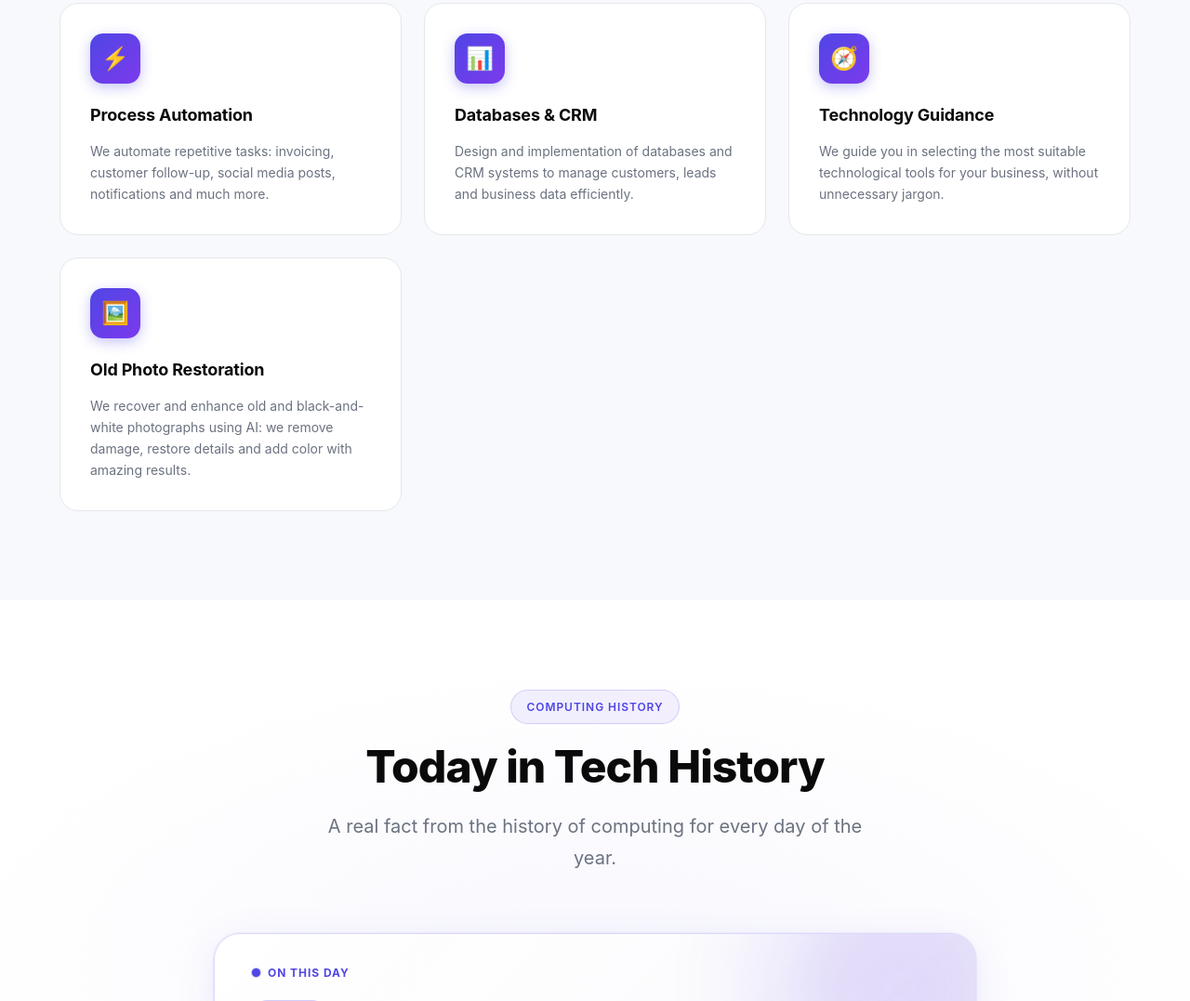
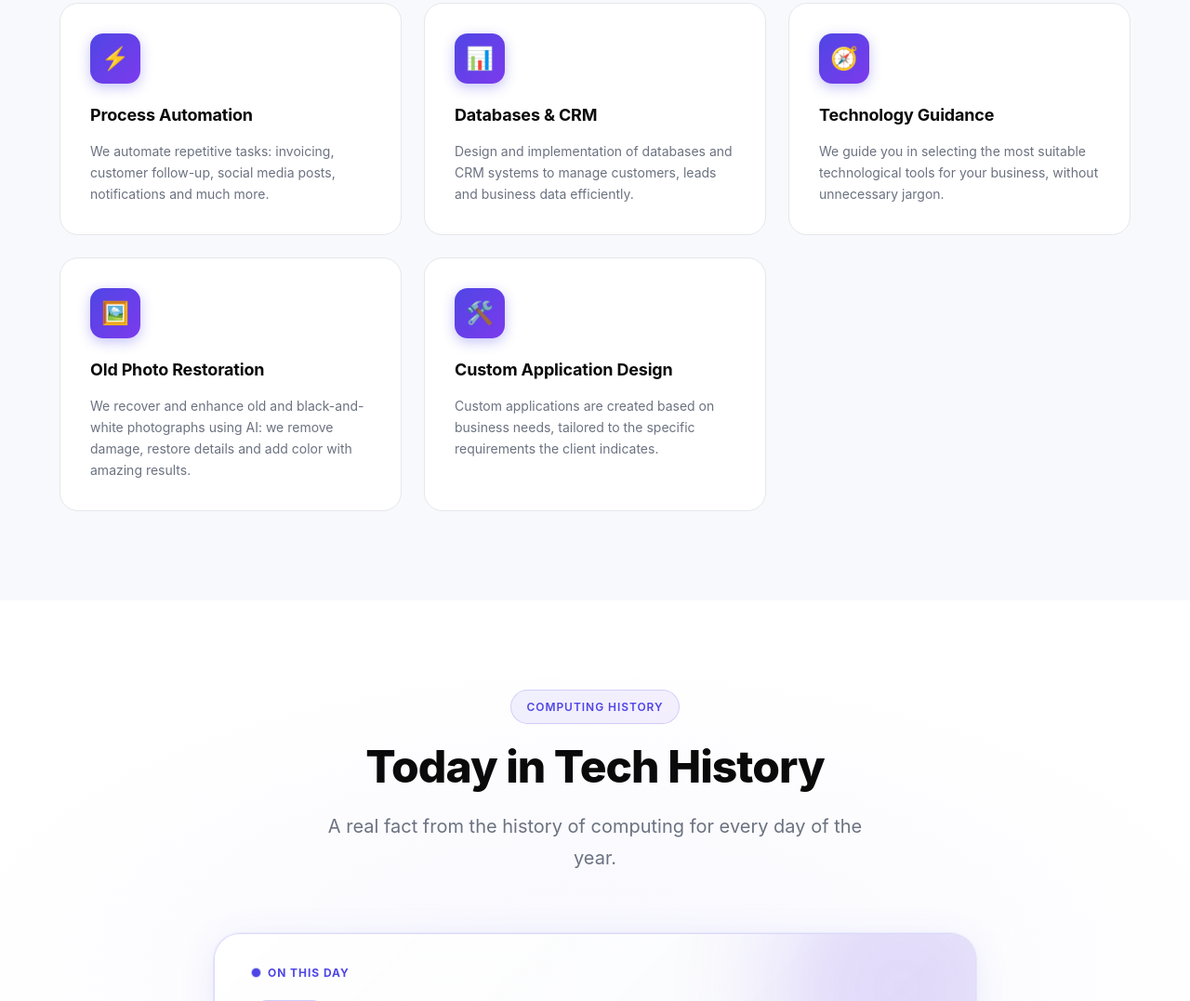
Before and after one commit to jmd8590-source/websoluciones, a plain HTML site: page index.html in a window 1280 px wide. Shown: the part 1828-2905 px from the top of the page at 93% size. Drawn offline with Linux system fonts and the light colour scheme.

Commit message:
feat: anadir servicio Diseno de aplicaciones a medida en seccion Servicios

```diff
--- a/app.js
+++ b/app.js
@@ -142,6 +142,8 @@ const TRANSLATIONS = {
     svc9_desc: 'Te guiamos en la selección de las herramientas tecnológicas más adecuadas para tu negocio, sin tecnicismos innecesarios.',
     svc10_title: 'Restauración de Imágenes Antiguas',
     svc10_desc: 'Recuperamos y mejoramos fotografías antiguas y en blanco y negro mediante IA: eliminamos deterioros, restauramos detalles y añadimos color con resultados asombrosos.',
+    svc11_title: 'Diseño de aplicaciones a medida',
+    svc11_desc: 'Se crean aplicaciones a medida en función de las necesidades del negocio, atendiendo a las necesidades que el cliente indique.',
 
     // Auditor
     auditor_label: 'Herramienta gratuita',
@@ -299,6 +301,8 @@ const TRANSLATIONS = {
     svc9_desc: 'We guide you in selecting the most suitable technological tools for your business, without unnecessary jargon.',
     svc10_title: 'Old Photo Restoration',
     svc10_desc: 'We recover and enhance old and black-and-white photographs using AI: we remove damage, restore details and add color with amazing results.',
+    svc11_title: 'Custom Application Design',
+    svc11_desc: 'Custom applications are created based on business needs, tailored to the specific requirements the client indicates.',
 
     // Auditor
     auditor_label: 'Free tool',
--- a/index.html
+++ b/index.html
@@ -309,6 +309,14 @@
           <h3 class="service-title" data-i18n="svc10_title">Restauración de Imágenes Antiguas</h3>
           <p class="service-description" data-i18n="svc10_desc">
             Recuperamos y mejoramos fotografías antiguas y en blanco y negro mediante IA: eliminamos deterioros, restauramos detalles y añadimos color con resultados asombrosos.
+          </p>
+        </article>
+
+        <article class="service-card animate-on-scroll delay-11" role="listitem">
+          <div class="service-icon" aria-hidden="true">🛠️</div>
+          <h3 class="service-title" data-i18n="svc11_title">Diseño de aplicaciones a medida</h3>
+          <p class="service-description" data-i18n="svc11_desc">
+            Se crean aplicaciones a medida en función de las necesidades del negocio, atendiendo a las necesidades que el cliente indique.
           </p>
         </article>
 
--- a/styles.css
+++ b/styles.css
@@ -1439,7 +1439,10 @@ textarea.form-input { resize: vertical; min-height: 120px; }
 .animate-on-scroll.delay-6 { transition-delay: 0.48s; }
 .animate-on-scroll.delay-7 { transition-delay: 0.56s; }
 .animate-on-scroll.delay-8 { transition-delay: 0.64s; }
-.animate-on-scroll.delay-9 { transition-delay: 0.72s; }
+.animate-on-scroll.delay-9  { transition-delay: 0.72s; }
+.animate-on-scroll.delay-10 { transition-delay: 0.80s; }
+.animate-on-scroll.delay-11 { transition-delay: 0.88s; }
+
 
 /* ===================================================
    RESPONSIVE BREAKPOINTS
```
